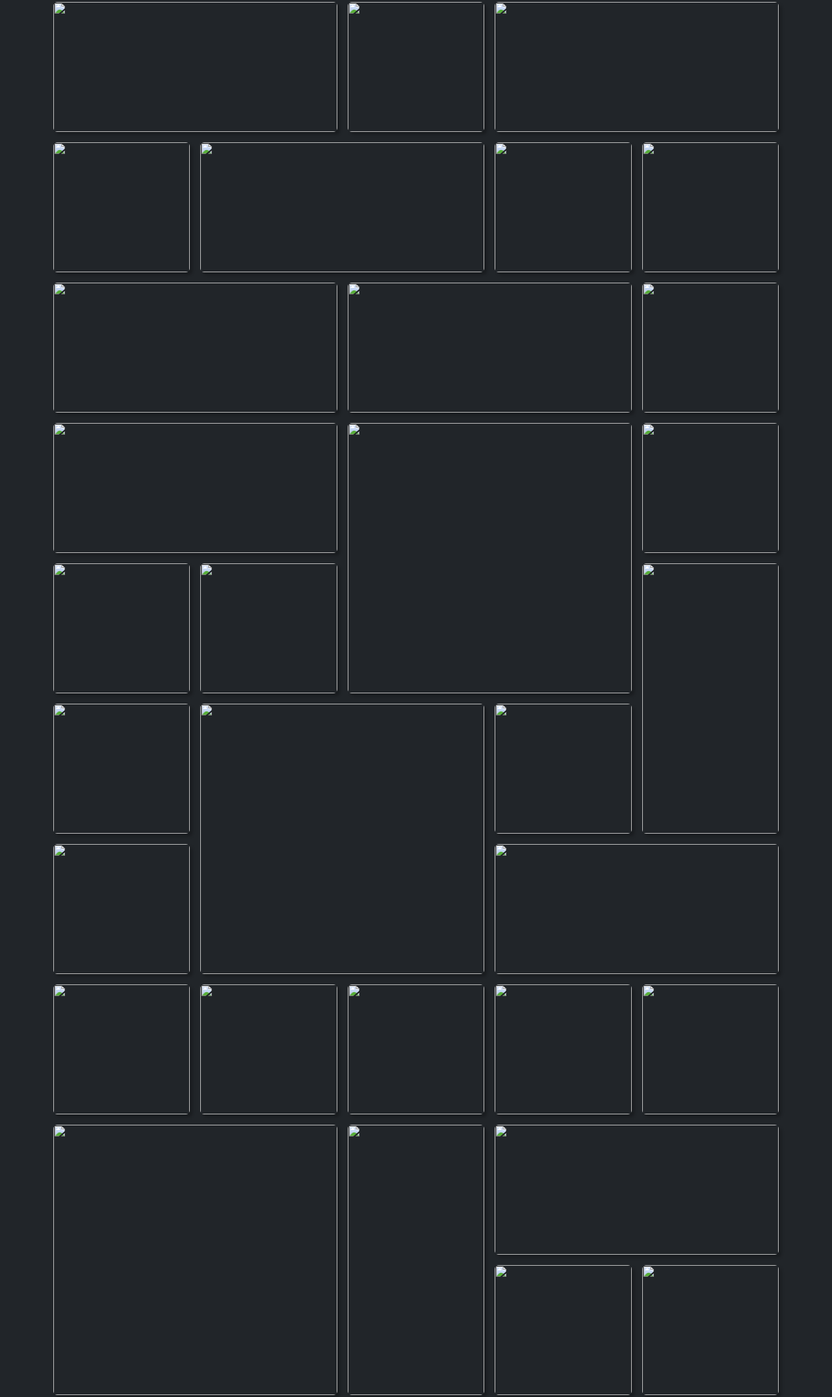
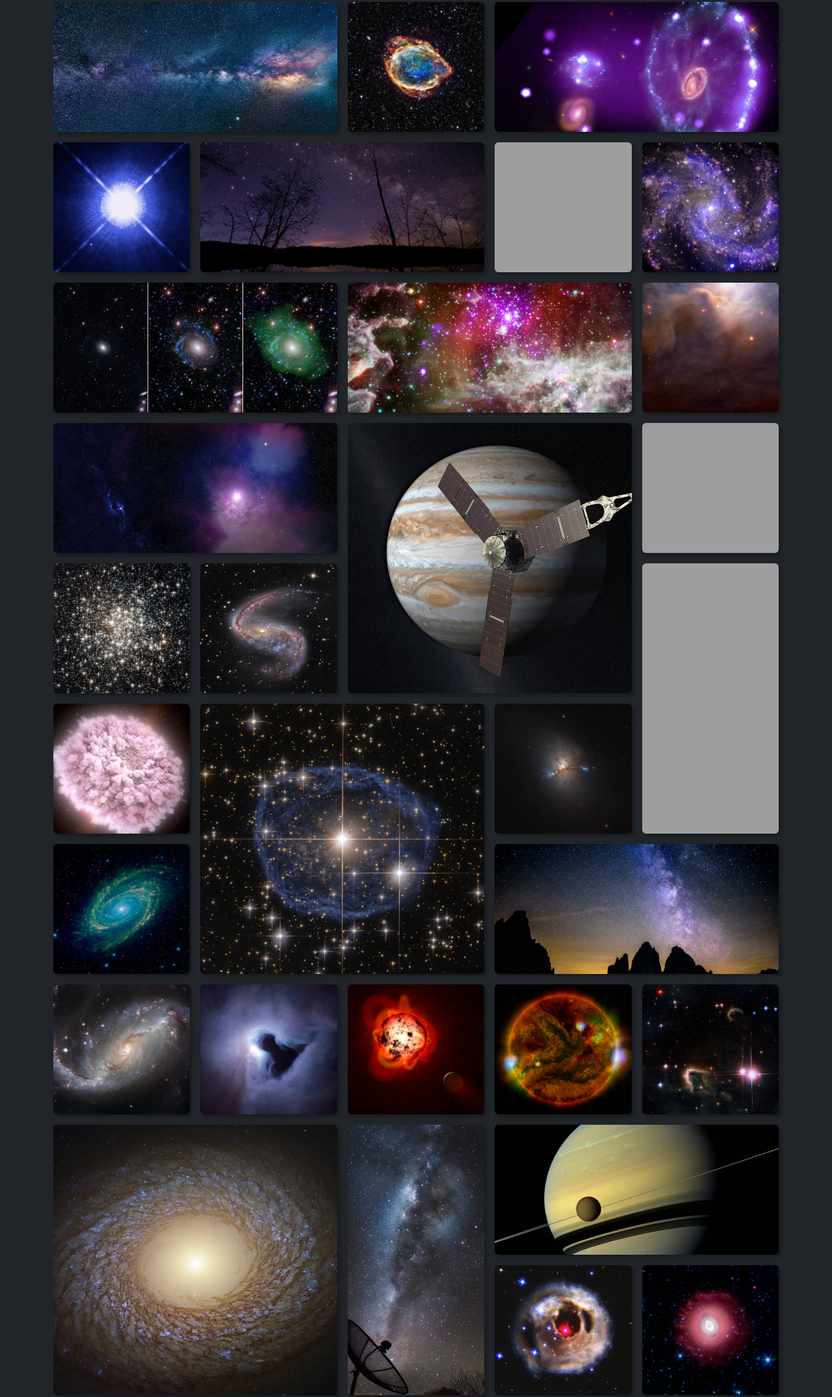
Before and after one commit to MarieChanaron/decouvrir-lespace, a plain HTML site: page galerie.html in a window 1280 px wide. Shown: the part 619-2769 px from the top of the page at 65% size. Drawn offline with nearby package versions, Linux system fonts and the light colour scheme; the site is published under a folder, as on GitHub Pages, so addresses that start at the root find nothing.

Commit message:
remove the / on the beginning of image paths

```diff
--- a/galerie.html
+++ b/galerie.html
@@ -63,44 +63,44 @@
       <div class="col">
         <h2 class="my-5 text-center text-white">Galerie d'images</h2>
         <div class="grid mb-5">
-          <img src="/images/1920px-astronomers_image_lowest-mass_exoplanet_around_a_sun-like_star.jpg" class="horizontal" alt="">
-          <img src="/images/161708main_image_feature_686_ys_full.jpg" class="vertical" alt="">
-          <img src="/images/hs-article-1247a-2400x1705.jpeg" alt="">
-          <img src="/images/601059main_jsc2007e048559_full.jpg" class="vertical" alt="">
-          <img src="/images/pexels-alex-andrews-3805983.jpg" alt="">
-          <img src="/images/612082main_kepler20f_full.jpg" alt="">
-          <img src="/images/pexels-felix-mittermeier-4644812.jpg" class="horizontal" alt="">
-          <img src="/images/pia20583-main_-wise_ldwarf.jpg" alt="">
-          <img src="/images/g299.jpg" alt="">
-          <img src="/images/archives_cartwheel.jpg" class="horizontal" alt="">
-          <img src="/images/139459main_image_feature_468_ys_full.jpg" alt="">
-          <img src="/images/pexels-james-wheeler-1542493.jpg" class="horizontal" alt="">
-          <img src="/images/g292_v2_1.png" alt="">
-          <img src="/images/archives_ngc6946.jpg" alt="">
-          <img src="/images/pia20695.jpg" class="horizontal" alt="">
-          <img src="/images/592526main_6192572182_4a3bd732e3_o_full.jpg" class="horizontal" alt="">
-          <img src="/images/c4.jpg" alt="">
-          <img src="/images/pexels-frank-cone-3607542.jpg" class="horizontal" alt="">
-          <img src="/images/528777main_pia13746-43_full.jpg" class="big" alt="">
-          <img src="/images/pexels-alex-andrews-816608.jpg" alt="">
-          <img src="/images/672309main_M107_full.jpg" alt="">
-          <img src="/images/NGC2442_ssroGoldman720.jpg" alt="">
-          <img src="/images/pexels-robert-gruszecki-10148091.jpg" class="vertical" alt="">
-          <img src="/images/neutron_star_merger_still_3.jpg" alt="">
-          <img src="/images/hubble_friday_02262016.jpg" class="big" alt="">
-          <img src="/images/potw1645a.jpg" alt="">
-          <img src="/images/ssc2019-15b_med.jpg" alt="">
-          <img src="/images/pexels-fabio-marciano-2565420.jpg" class="horizontal" alt="">
-          <img src="/images/pexels-pixabay-2150.jpg" alt="">
-          <img src="/images/163126main_image_feature_701_ys_full.jpg" alt="">
-          <img src="/images/pia21473.png" alt="">
-          <img src="/images/pia19821-nustar_xrt_sun.jpg" alt="">
-          <img src="/images/hubble_j2034417_freggs_fullsize_0.jpg" alt="">
-          <img src="/images/potw2026a.jpg" class="big" alt="">
-          <img src="/images/pexels-erike-fusiki-8150267.jpg" class="vertical" alt="">
-          <img src="/images/682400main_pia14922_full_full.jpg" class="horizontal" alt="">
-          <img src="/images/171965main_image_feature_784_ys_full.jpg" alt="">
-          <img src="/images/pia17552_fig2.jpg" alt="">
+          <img src="images/1920px-astronomers_image_lowest-mass_exoplanet_around_a_sun-like_star.jpg" class="horizontal" alt="">
+          <img src="images/161708main_image_feature_686_ys_full.jpg" class="vertical" alt="">
+          <img src="images/hs-article-1247a-2400x1705.jpeg" alt="">
+          <img src="images/601059main_jsc2007e048559_full.jpg" class="vertical" alt="">
+          <img src="images/pexels-alex-andrews-3805983.jpg" alt="">
+          <img src="images/612082main_kepler20f_full.jpg" alt="">
+          <img src="images/pexels-felix-mittermeier-4644812.jpg" class="horizontal" alt="">
+          <img src="images/pia20583-main_-wise_ldwarf.jpg" alt="">
+          <img src="images/g299.jpg" alt="">
+          <img src="images/archives_cartwheel.jpg" class="horizontal" alt="">
+          <img src="images/139459main_image_feature_468_ys_full.jpg" alt="">
+          <img src="images/pexels-james-wheeler-1542493.jpg" class="horizontal" alt="">
+          <img src="images/g292_v2_1.png" alt="">
+          <img src="images/archives_ngc6946.jpg" alt="">
+          <img src="images/pia20695.jpg" class="horizontal" alt="">
+          <img src="images/592526main_6192572182_4a3bd732e3_o_full.jpg" class="horizontal" alt="">
+          <img src="images/c4.jpg" alt="">
+          <img src="images/pexels-frank-cone-3607542.jpg" class="horizontal" alt="">
+          <img src="images/528777main_pia13746-43_full.jpg" class="big" alt="">
+          <img src="images/pexels-alex-andrews-816608.jpg" alt="">
+          <img src="images/672309main_M107_full.jpg" alt="">
+          <img src="images/NGC2442_ssroGoldman720.jpg" alt="">
+          <img src="images/pexels-robert-gruszecki-10148091.jpg" class="vertical" alt="">
+          <img src="images/neutron_star_merger_still_3.jpg" alt="">
+          <img src="images/hubble_friday_02262016.jpg" class="big" alt="">
+          <img src="images/potw1645a.jpg" alt="">
+          <img src="images/ssc2019-15b_med.jpg" alt="">
+          <img src="images/pexels-fabio-marciano-2565420.jpg" class="horizontal" alt="">
+          <img src="images/pexels-pixabay-2150.jpg" alt="">
+          <img src="images/163126main_image_feature_701_ys_full.jpg" alt="">
+          <img src="images/pia21473.png" alt="">
+          <img src="images/pia19821-nustar_xrt_sun.jpg" alt="">
+          <img src="images/hubble_j2034417_freggs_fullsize_0.jpg" alt="">
+          <img src="images/potw2026a.jpg" class="big" alt="">
+          <img src="images/pexels-erike-fusiki-8150267.jpg" class="vertical" alt="">
+          <img src="images/682400main_pia14922_full_full.jpg" class="horizontal" alt="">
+          <img src="images/171965main_image_feature_784_ys_full.jpg" alt="">
+          <img src="images/pia17552_fig2.jpg" alt="">
         </div>
       </div>
     </div>
```
Also changed, not shown: etoiles.html (+1 -1 lines), galaxies.html (+1 -1 lines), index.html (+4 -4 lines), nebuleuses.html (+1 -1 lines), planetes.html (+1 -1 lines).
